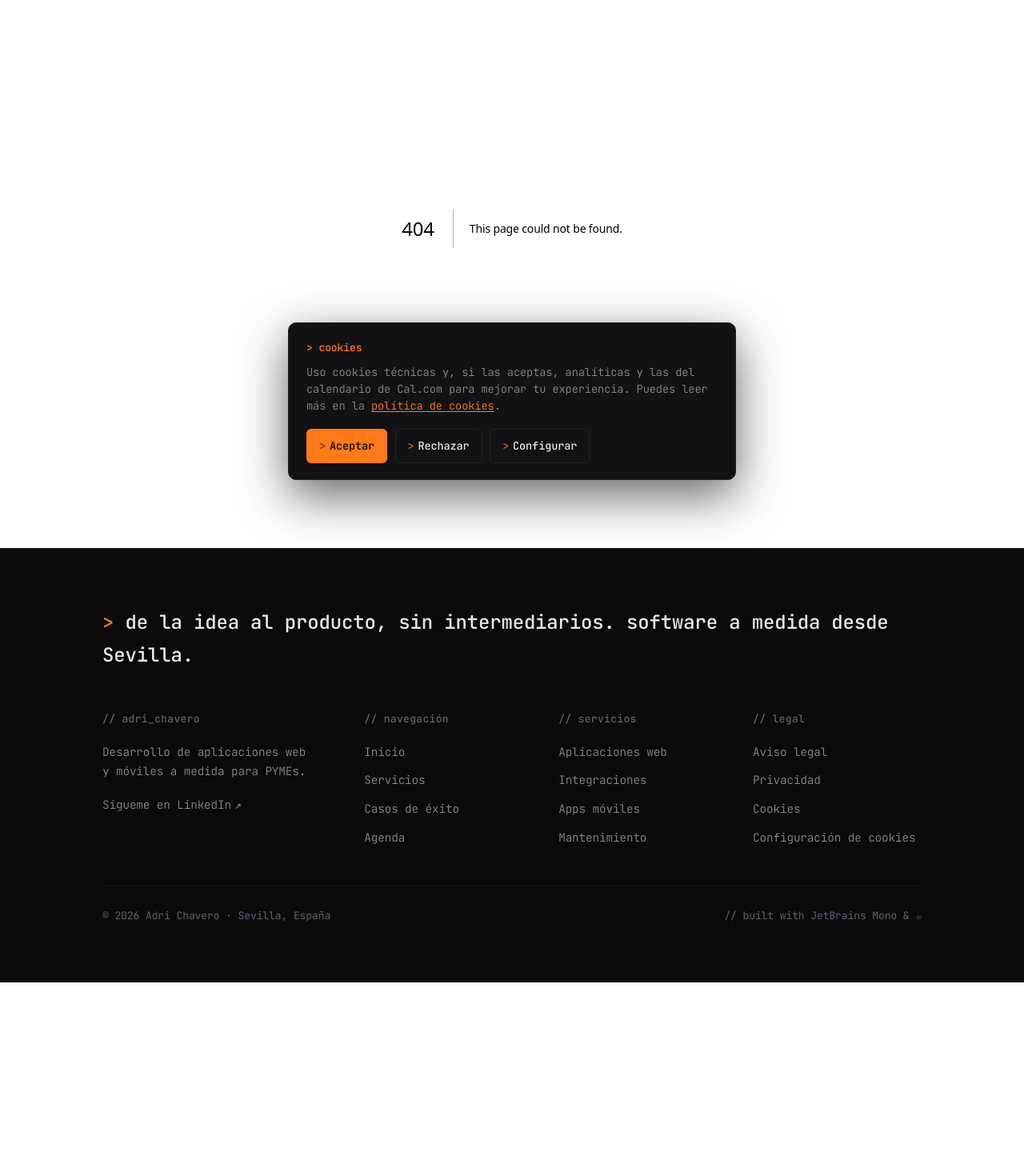
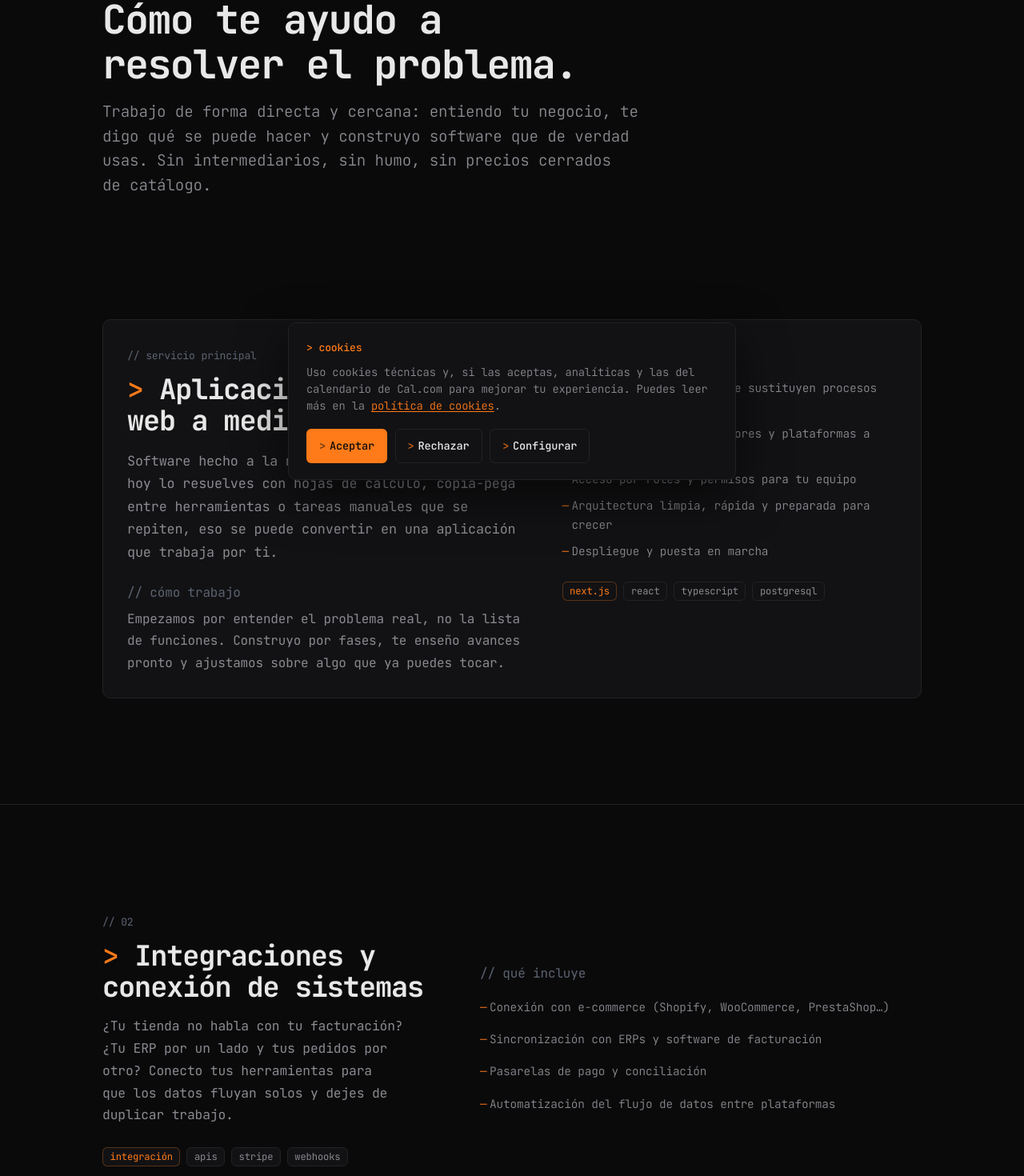
Before and after one commit to adrgarcha/portfolio, a Next.js app: page /servicios in a window 1280 px wide. Before the commit this address had no page. Shown: the part 180-1650 px from the top of the page at 80% size. Before the commit the page ends 1408 px from the top, so only its background shows below. Built offline with nearby package versions, Linux system fonts and the light colour scheme.

Commit message:
feat(servicios): add services page
Renders the service catalog from lib/services with reusable detail
blocks, header, tokens and a closing CTA band.

```diff
--- /dev/null
+++ b/app/servicios/page.tsx
@@ -0,0 +1,74 @@
+import type { Metadata } from 'next';
+
+import CtaBand from '@/components/cta-band';
+import Reveal from '@/components/reveal';
+import ServiceDetailBlock from '@/components/service-detail-block';
+import Tokens from '@/components/tokens';
+import PageHeader from '@/components/page-header';
+import { SERVICES } from '@/lib/services';
+
+export const metadata: Metadata = {
+   title: 'Servicios',
+   description:
+      'Desarrollo web a medida, integraciones, apps móviles y mantenimiento para PYMEs. Software hecho para resolver un problema concreto de tu negocio.',
+};
+
+const [web, ...rest] = SERVICES;
+
+export default function ServiciosPage() {
+   return (
+      <main>
+         <PageHeader
+            breadcrumb={[{ label: 'inicio', href: '/' }, { label: 'servicios' }]}
+            eyebrow="servicios"
+            title="Cómo te ayudo a resolver el problema."
+            lede="Trabajo de forma directa y cercana: entiendo tu negocio, te digo qué se puede hacer y construyo software que de verdad usas. Sin intermediarios, sin humo, sin precios cerrados de catálogo."
+         />
+
+         <section className="section-pad" id="web">
+            <div className="wrap">
+               <Reveal className="card svc feature">
+                  <div className="svc-inner">
+                     <div>
+                        <span className="kicker">{web.kicker}</span>
+                        <h2 className="t-2" style={{ margin: '0.6rem 0 1rem' }}>
+                           <span className="prompt"></span>
+                           {web.title}
+                        </h2>
+                        <p className="body" style={{ fontSize: '1.05rem' }}>
+                           {web.problem}
+                        </p>
+                        <p className="comment" style={{ marginTop: '1.4rem' }}>
+                           cómo trabajo
+                        </p>
+                        <p className="body" style={{ marginTop: '0.4rem' }}>
+                           {web.howIWork}
+                        </p>
+                     </div>
+                     <div>
+                        <p className="comment">qué incluye</p>
+                        <ul className="svc" style={{ marginTop: '1rem' }}>
+                           {web.includes?.map((item) => (
+                              <li key={item}>{item}</li>
+                           ))}
+                        </ul>
+                        <div style={{ marginTop: '1.6rem' }}>
+                           <Tokens tokens={web.detailTokens} />
+                        </div>
+                     </div>
+                  </div>
+               </Reveal>
+            </div>
+         </section>
+
+         {rest.map((service) => (
+            <div key={service.id}>
+               <hr className="divider" />
+               <ServiceDetailBlock service={service} />
+            </div>
+         ))}
+
+         <CtaBand heading="¿Cuál de estos es tu caso?" lede="Cuéntamelo en una reunión de 30 minutos. Sin compromiso, hablamos de tu necesidad concreta." source="servicios" />
+      </main>
+   );
+}
--- /dev/null
+++ b/components/cta-band.tsx
@@ -0,0 +1,30 @@
+import Link from 'next/link';
+
+import CtaLink from './cta-link';
+import Reveal from './reveal';
+
+interface CtaBandProps {
+   heading: string;
+   lede: string;
+   source: string;
+   backLink?: { label: string; href: string };
+}
+
+export default function CtaBand({ heading, lede, source, backLink }: CtaBandProps) {
+   return (
+      <section className="section-pad">
+         <Reveal className="wrap cta-band">
+            <h2 className="t-1">{heading}</h2>
+            <p className="lede">{lede}</p>
+            <div style={{ display: 'flex', gap: '1rem', flexWrap: 'wrap', alignItems: 'center', justifyContent: 'center' }}>
+               <CtaLink large source={source} />
+               {backLink && (
+                  <Link className="link-arrow" href={backLink.href}>
+                     {backLink.label} <span className="arrow">→</span>
+                  </Link>
+               )}
+            </div>
+         </Reveal>
+      </section>
+   );
+}
--- /dev/null
+++ b/components/page-header.tsx
@@ -0,0 +1,28 @@
+import type { NavLink } from '@/lib/types';
+import Breadcrumb from './breadcrumb';
+
+interface PageHeaderProps {
+   breadcrumb: (NavLink | { label: string; href?: undefined })[];
+   eyebrow: string;
+   title: string;
+   lede?: string;
+}
+
+export default function PageHeader({ breadcrumb, eyebrow, title, lede }: PageHeaderProps) {
+   return (
+      <section className="page-head">
+         <div className="wrap">
+            <Breadcrumb items={breadcrumb} />
+            <span className="eyebrow">{eyebrow}</span>
+            <h1 className="t-1" style={{ marginTop: '0.5rem' }}>
+               {title}
+            </h1>
+            {lede && (
+               <p className="lede" style={{ marginTop: '1rem' }}>
+                  {lede}
+               </p>
+            )}
+         </div>
+      </section>
+   );
+}
--- /dev/null
+++ b/components/service-detail-block.tsx
@@ -0,0 +1,37 @@
+import Reveal from './reveal';
+import Tokens from './tokens';
+import type { Service } from '@/lib/types';
+
+interface ServiceDetailBlockProps {
+   service: Service;
+}
+
+export default function ServiceDetailBlock({ service }: ServiceDetailBlockProps) {
+   return (
+      <section className="section-pad" id={service.id}>
+         <div className="wrap about-grid">
+            <Reveal>
+               <span className="kicker">{service.num}</span>
+               <h2 className="t-2" style={{ margin: '0.6rem 0 1rem' }}>
+                  <span className="prompt"></span>
+                  {service.title}
+               </h2>
+               <p className="body" style={{ fontSize: '1.02rem' }}>
+                  {service.problem}
+               </p>
+               <div style={{ marginTop: '1.6rem' }}>
+                  <Tokens tokens={service.detailTokens} />
+               </div>
+            </Reveal>
+            <Reveal>
+               <p className="comment">qué incluye</p>
+               <ul className="svc" style={{ marginTop: '1rem' }}>
+                  {service.includes?.map((item) => (
+                     <li key={item}>{item}</li>
+                  ))}
+               </ul>
+            </Reveal>
+         </div>
+      </section>
+   );
+}
--- /dev/null
+++ b/components/tokens.tsx
@@ -0,0 +1,17 @@
+import type { ServiceToken } from '@/lib/types';
+
+interface TokensProps {
+   tokens: ServiceToken[];
+}
+
+export default function Tokens({ tokens }: TokensProps) {
+   return (
+      <div className="token-row">
+         {tokens.map((token) => (
+            <span key={token.label} className={`token${token.accent ? ' accent' : ''}`}>
+               {token.label}
+            </span>
+         ))}
+      </div>
+   );
+}
```
